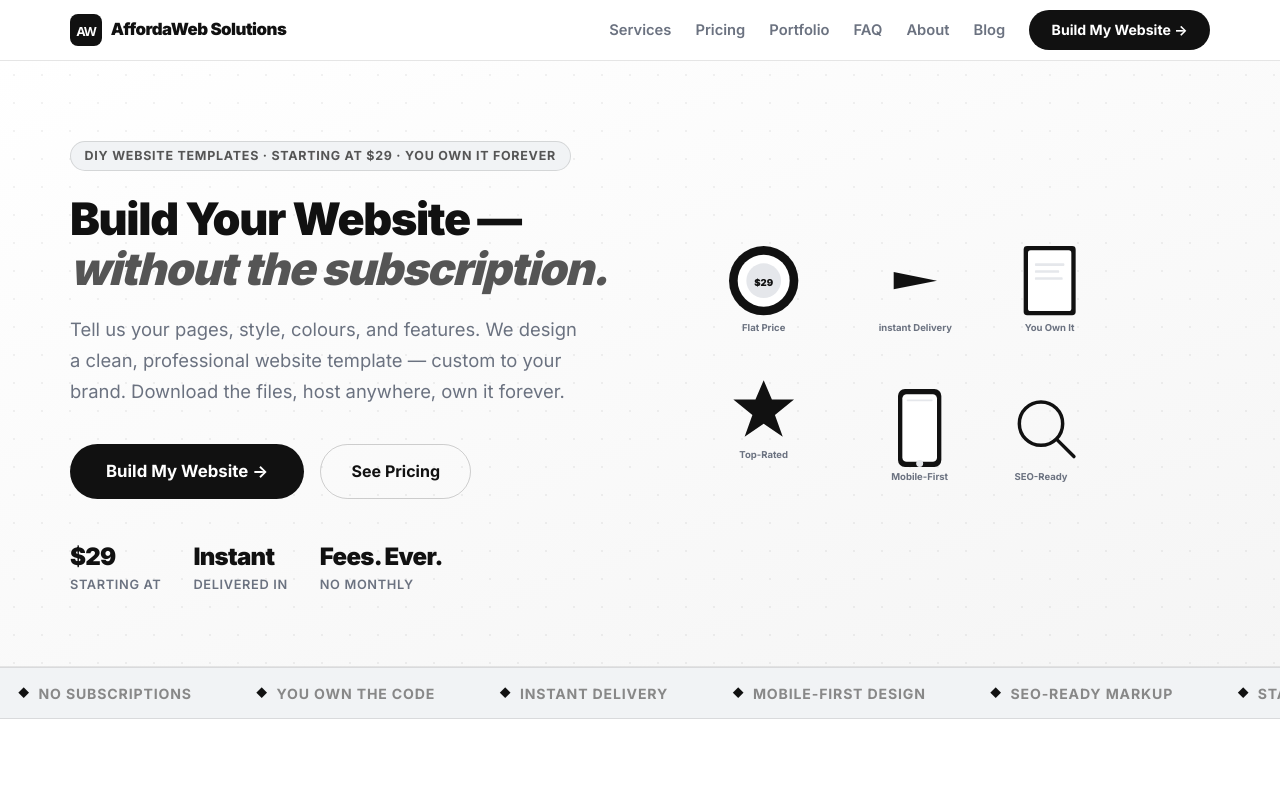
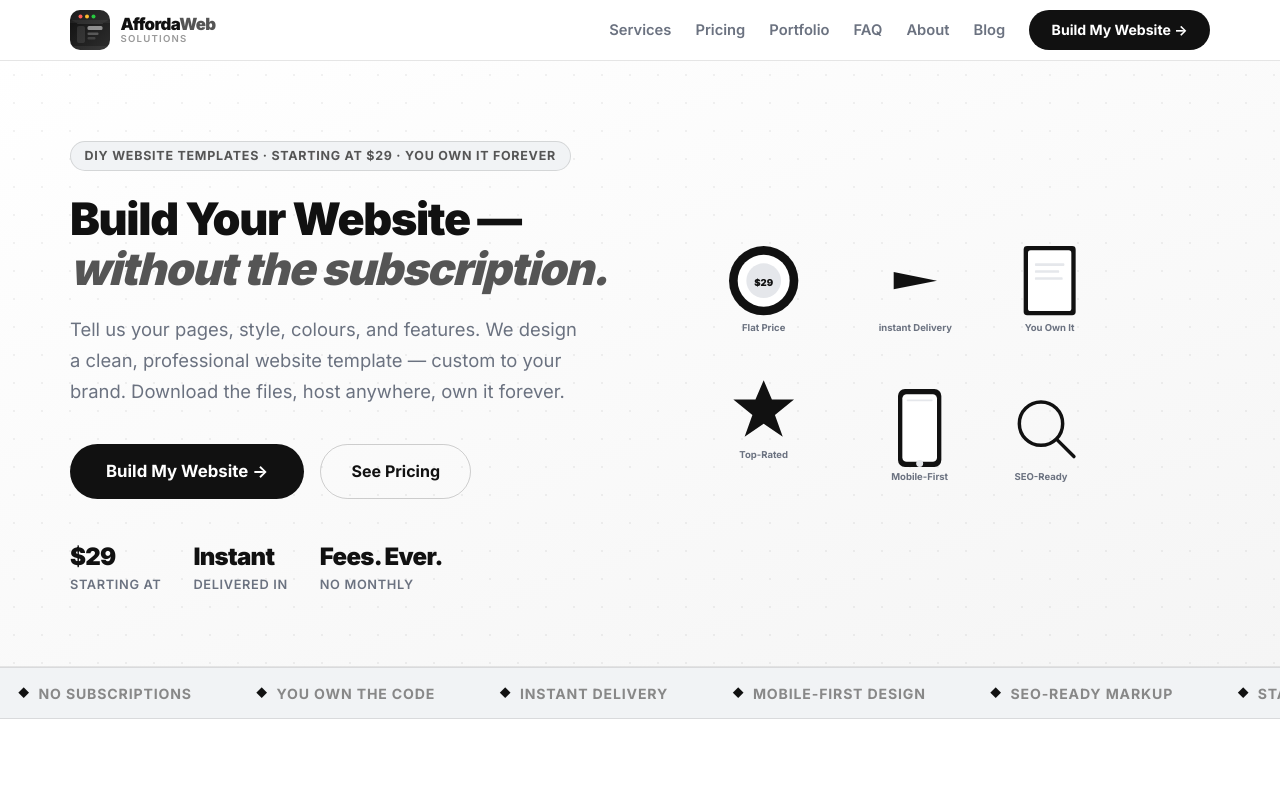
Before and after one commit to affordaweb/webtemp, a Next.js app: page / in a window 1280 px wide. Shown: the top 800 px of the page. Built offline with nearby package versions, Linux system fonts and the light colour scheme; no server answers.

Commit message:
Design: professional browser-template logo mark + two-line wordmark

```diff
--- a/components/Navbar.tsx
+++ b/components/Navbar.tsx
@@ -5,9 +5,37 @@
 
 function Logo() {
   return (
-    <svg width="32" height="32" viewBox="0 0 32 32" fill="none" xmlns="http://www.w3.org/2000/svg" aria-hidden="true">
-      <rect width="32" height="32" rx="8" fill="#111111"/>
-      <text x="16" y="22" textAnchor="middle" fontFamily="system-ui, -apple-system, sans-serif" fontSize="13" fontWeight="900" fill="#FFFFFF" letterSpacing="-1">AW</text>
+    <svg width="40" height="40" viewBox="0 0 40 40" fill="none" xmlns="http://www.w3.org/2000/svg" aria-hidden="true">
+      <defs>
+        <linearGradient id="logoGrad" x1="0" y1="0" x2="40" y2="40" gradientUnits="userSpaceOnUse">
+          <stop offset="0%" stopColor="#0f0f0f" />
+          <stop offset="100%" stopColor="#2e2e2e" />
+        </linearGradient>
+        <linearGradient id="accentBar" x1="0" y1="0" x2="16" y2="0" gradientUnits="userSpaceOnUse">
+          <stop offset="0%" stopColor="#ffffff" stopOpacity="0.9" />
+          <stop offset="100%" stopColor="#ffffff" stopOpacity="0.5" />
+        </linearGradient>
+      </defs>
+      {/* Card background */}
+      <rect width="40" height="40" rx="10" fill="url(#logoGrad)" />
+      {/* Top bar */}
+      <rect x="0" y="0" width="40" height="13" rx="10" fill="rgba(255,255,255,0.05)" />
+      <rect x="0" y="10" width="40" height="3" fill="rgba(255,255,255,0.05)" />
+      {/* Traffic light dots */}
+      <circle cx="10.5" cy="6.5" r="2" fill="#FF5F57" />
+      <circle cx="17" cy="6.5" r="2" fill="#FEBC2E" />
+      <circle cx="23.5" cy="6.5" r="2" fill="#27C93F" />
+      {/* Divider line */}
+      <rect x="7" y="13" width="26" height="1" rx="0.5" fill="rgba(255,255,255,0.1)" />
+      {/* Sidebar column */}
+      <rect x="7" y="16" width="8" height="17" rx="2" fill="rgba(255,255,255,0.1)" />
+      {/* Main content - headline */}
+      <rect x="17.5" y="16" width="15" height="4" rx="1.5" fill="url(#accentBar)" />
+      {/* Main content - body lines */}
+      <rect x="17.5" y="22.5" width="11" height="2.5" rx="1" fill="rgba(255,255,255,0.25)" />
+      <rect x="17.5" y="27" width="8" height="2.5" rx="1" fill="rgba(255,255,255,0.15)" />
+      {/* Bottom accent strip */}
+      <rect x="0" y="36" width="40" height="4" rx="4" fill="rgba(255,255,255,0.06)" />
     </svg>
   );
 }
@@ -28,10 +56,15 @@
     >
       <div className="container-tight" style={{ display: "flex", alignItems: "center", justifyContent: "space-between", height: "3.75rem" }}>
         {/* Logo */}
-        <Link href="/" style={{ textDecoration: "none", display: "flex", alignItems: "center", gap: "0.55rem" }}>
+        <Link href="/" style={{ textDecoration: "none", display: "flex", alignItems: "center", gap: "0.65rem" }}>
           <Logo />
-          <span style={{ fontSize: "1.05rem", fontWeight: 900, letterSpacing: "-0.03em", color: "#111111" }}>
-            AffordaWeb Solutions
+          <span style={{ display: "flex", flexDirection: "column", lineHeight: 1.1, gap: "1px" }}>
+            <span style={{ fontSize: "1.05rem", fontWeight: 900, letterSpacing: "-0.04em", color: "#111111" }}>
+              Afforda<span style={{ color: "#555555" }}>Web</span>
+            </span>
+            <span style={{ fontSize: "0.6rem", fontWeight: 600, letterSpacing: "0.13em", color: "#999999", textTransform: "uppercase" }}>
+              Solutions
+            </span>
           </span>
         </Link>
 
```
